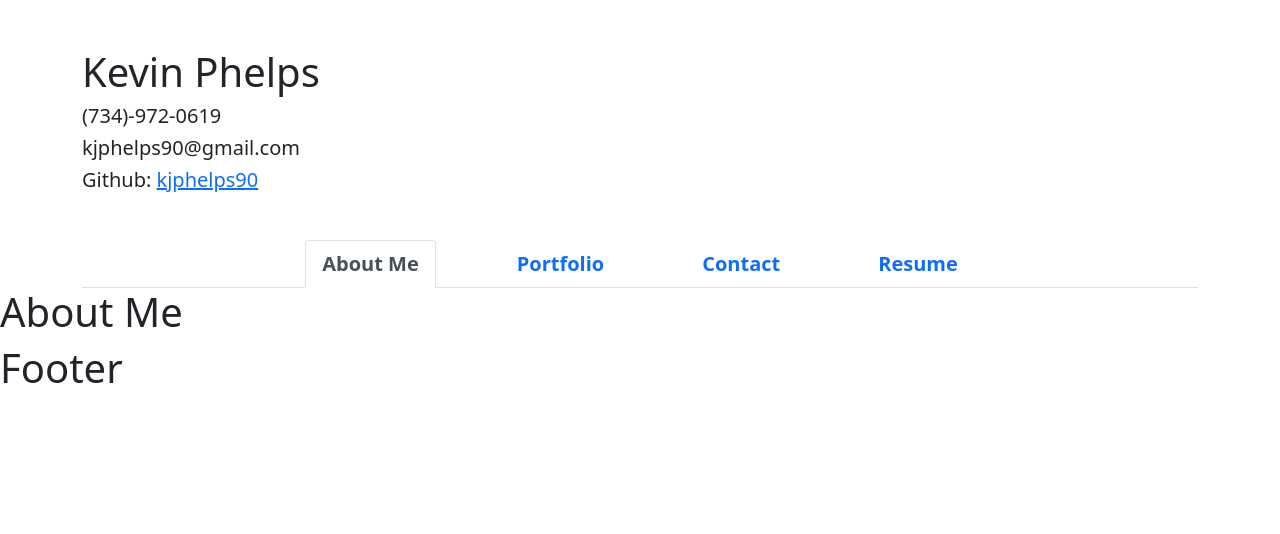
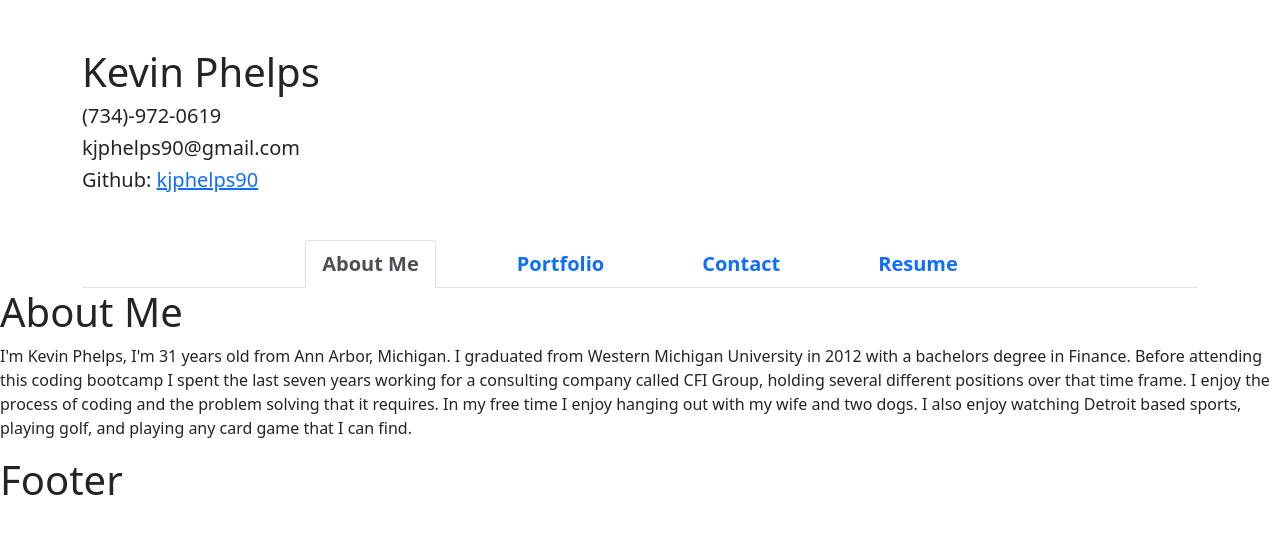
Before and after one commit to kjphelps90/react-portfolio, a React (Create React App) app: page / in a window 1280 px wide. Shown: the top 534 px of the page. Built offline with nearby package versions, Linux system fonts and the light colour scheme.

Commit message:
updated the text in About me section

```diff
--- a/src/components/pages/About.js
+++ b/src/components/pages/About.js
@@ -4,6 +4,7 @@ export default function About() {
     return (
         <div>
             <h1>About Me</h1>
+            <p>I'm Kevin Phelps, I'm 31 years old from Ann Arbor, Michigan. I graduated from Western Michigan University in 2012 with a bachelors degree in Finance. Before attending this coding bootcamp I spent the last seven years working for a consulting company called CFI Group, holding several different positions over that time frame. I enjoy the process of coding and the problem solving that it requires. In my free time I enjoy hanging out with my wife and two dogs. I also enjoy watching Detroit based sports, playing golf, and playing any card game that I can find.</p>
         </div>
     );
 }
```
